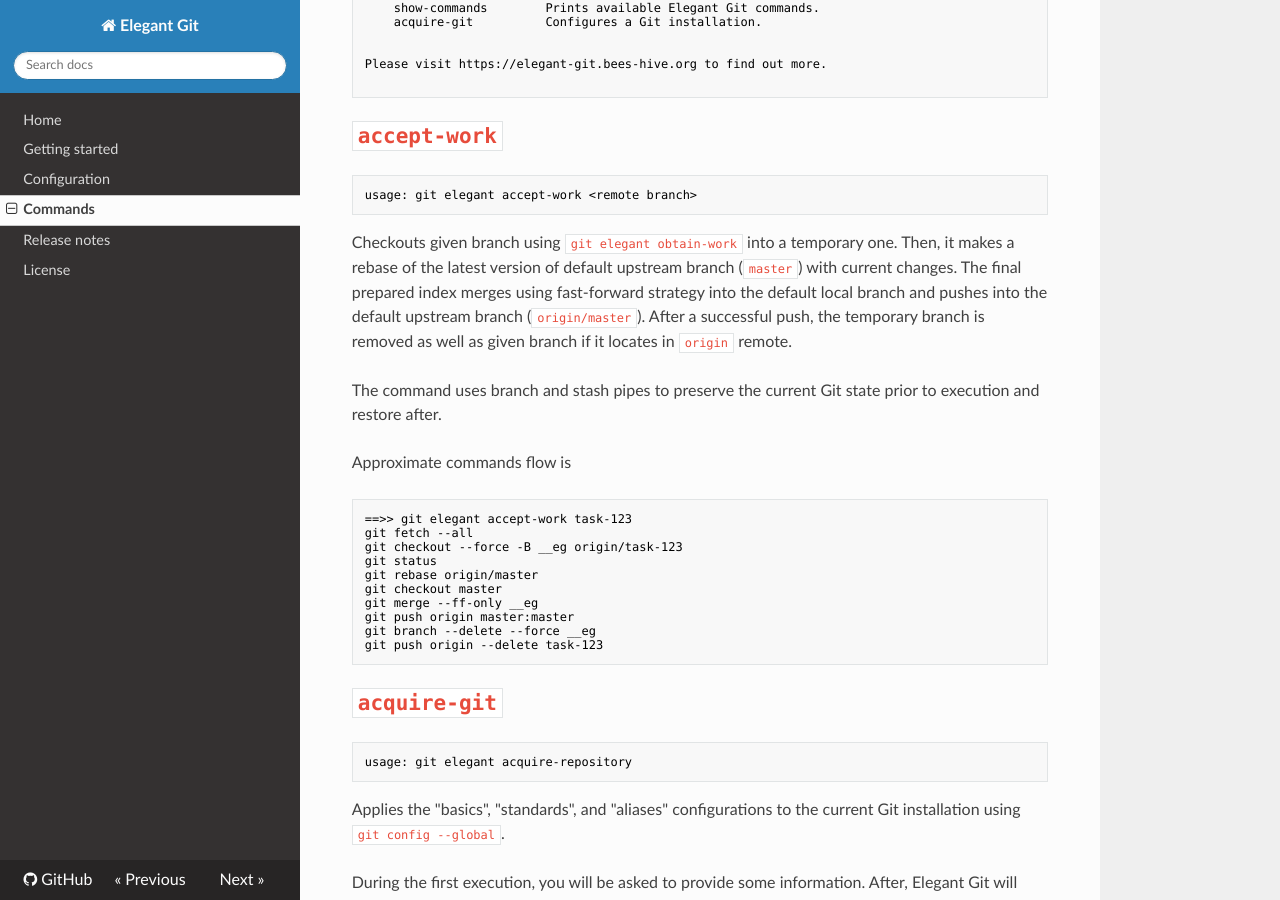
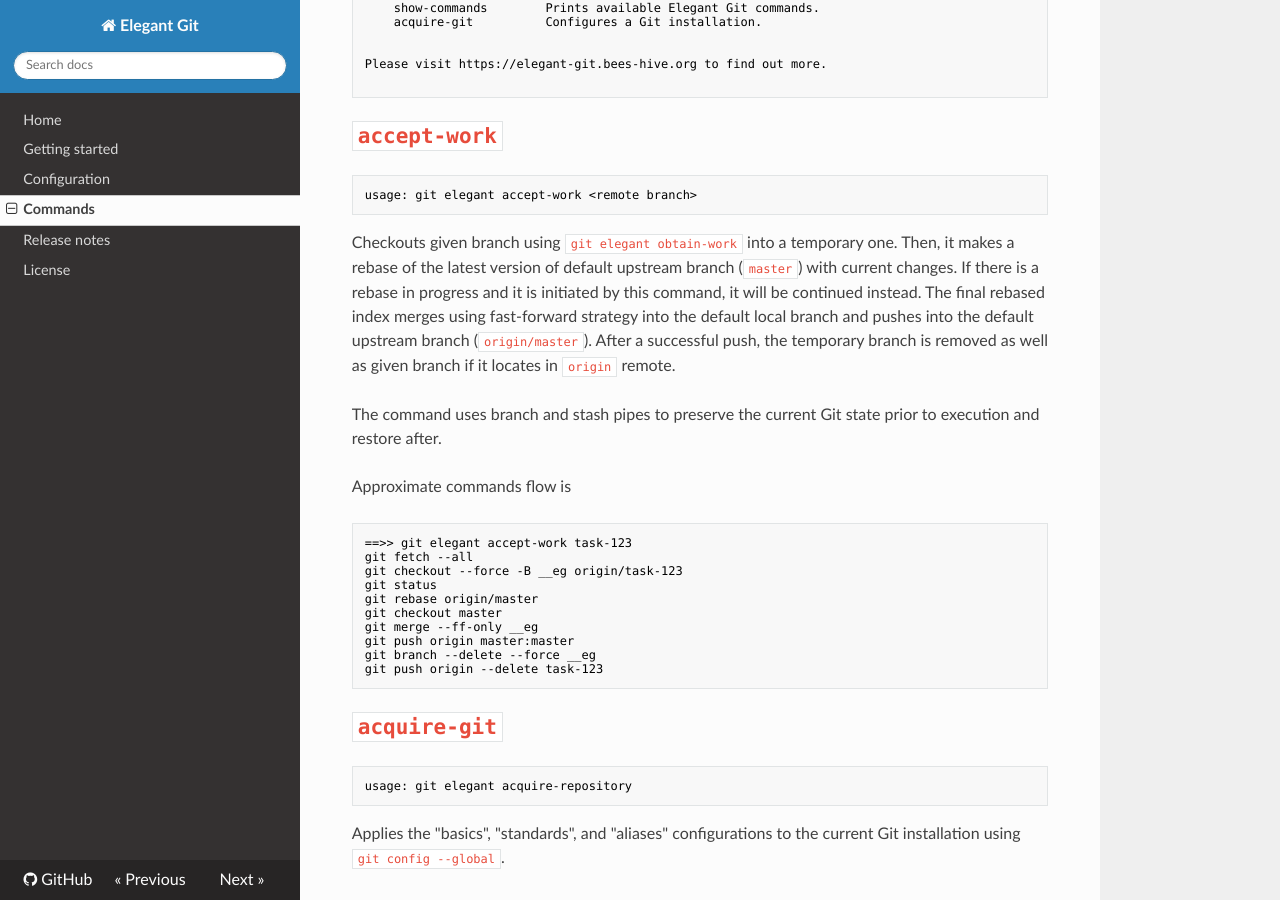
Before and after one commit to bees-hive/elegant-git, an MkDocs documentation site: the page built from docs/commands.md, in a window 1280 px wide and 900 px high, scrolled down 676 px. Built offline with MkDocs 1.6.1, drawn with Linux system fonts in a browser that asks for light colours; nearby versions of some CDN libraries.

Commit message:
Support active rebase process during `accept-work` execution
It happens that there are conflicts during the rebase of the latest
upstream into current branch for acceptance. And once they are solved,
the `accept-work` execution one more time allows continuing current
rebase and accepting work. But if a rebase is initiated not by
`accept-work` command, the execution will fail with appropriate message.

#146

```diff
--- a/docs/commands.md
+++ b/docs/commands.md
@@ -52,9 +52,10 @@ usage: git elegant accept-work <remote branch>
 
 Checkouts given branch using `git elegant obtain-work` into a temporary one.
 Then, it makes a rebase of the latest version of default upstream branch
-(`master`) with current changes. The final prepared index merges using
-fast-forward strategy into the default local branch and pushes into the
-default upstream branch (`origin/master`). After a successful push, the
+(`master`) with current changes. If there is a rebase in progress and it is
+initiated by this command, it will be continued instead. The final rebased index
+merges using fast-forward strategy into the default local branch and pushes into
+the default upstream branch (`origin/master`). After a successful push, the
 temporary branch is removed as well as given branch if it locates in `origin`
 remote.
 
```
Also changed, not shown: 3 other files.
